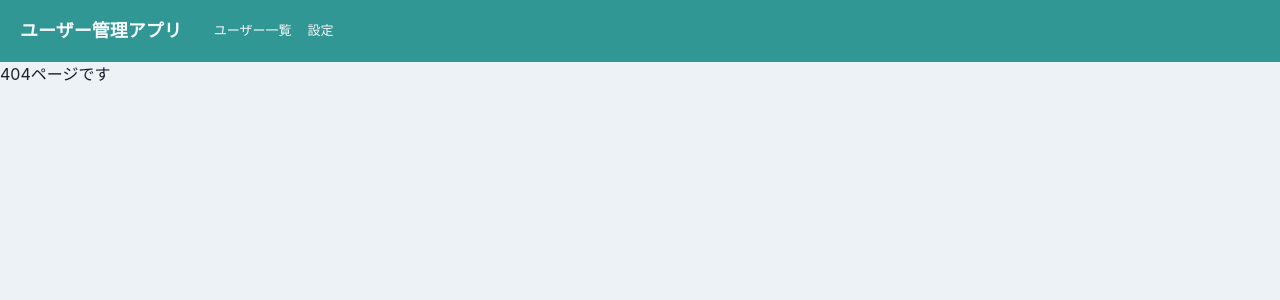
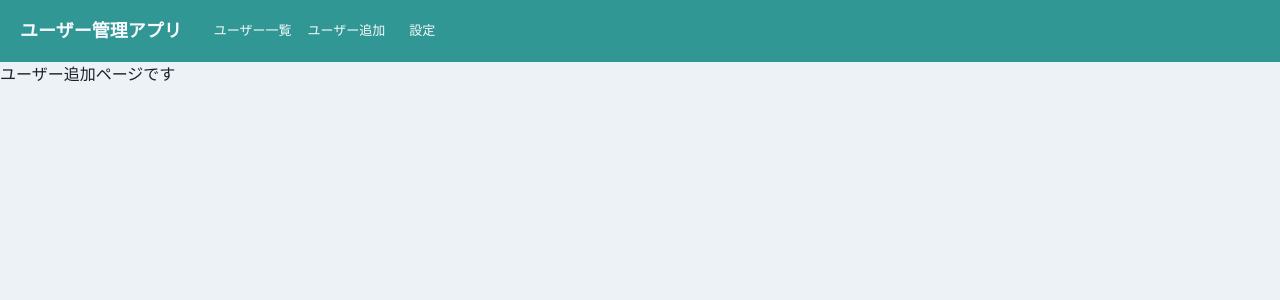
Before and after one commit to yazawayuma1203/app-user-management, a React (Create React App) app in the folder client/: page /home/add_user in a window 1280 px wide. Shown: the top 300 px of the page. Built offline with nearby package versions, Linux system fonts and the light colour scheme.

Commit message:
ユーザー追加ページ新設

```diff
--- a/client/src/components/organisms/layout/Header.tsx
+++ b/client/src/components/organisms/layout/Header.tsx
@@ -13,6 +13,10 @@ export const Header: FC = memo(() => {
   const oncClickHome = useCallback(() => history.push("/home"), []);
   const oncClickUserManagement = useCallback(
     () => history.push("/home/user_management"),
+    []
+  );
+  const onClickAddUser = useCallback(
+    () => history.push("/home/add_user"),
     []
   );
   const oncClickSetting = useCallback(() => history.push("/home/setting"), []);
@@ -47,7 +51,12 @@ export const Header: FC = memo(() => {
           <Box pr={4}>
             <Link onClick={oncClickUserManagement}>ユーザー一覧</Link>
           </Box>
-          <Link onClick={oncClickSetting}>設定</Link>
+          <Box pr={6}>
+            <Link onClick={onClickAddUser}>ユーザー追加</Link>
+          </Box>
+          <Box pr={8}>
+            <Link onClick={oncClickSetting}>設定</Link>
+          </Box>
         </Flex>
         <MenuIconButton onOpen={onOpen} />
       </Flex>
--- /dev/null
+++ b/client/src/components/pages/AddUser.tsx
@@ -0,0 +1,5 @@
+import React, { memo, FC } from "react";
+
+export const AddUser: FC = memo(() => {
+  return <p>ユーザー追加ページです</p>;
+});
--- a/client/src/router/HomeRoutes.tsx
+++ b/client/src/router/HomeRoutes.tsx
@@ -1,6 +1,7 @@
 import React from "react";
 import { Home } from "../components/pages/Home";
 import { UserManagement } from "../components/pages/UserManagement";
+import { AddUser } from "../components/pages/AddUser";
 import { Setting } from "../components/pages/Setting";
 import { Page404 } from "../components/pages/Page404";
 
@@ -16,6 +17,11 @@ export const homeRoutes = [
     chidren: <UserManagement />
   },
   {
+    path: "/add_user",
+    exact: false,
+    chidren: <AddUser />
+  },
+  {
     path: "/setting",
     exact: false,
     chidren: <Setting />
```
